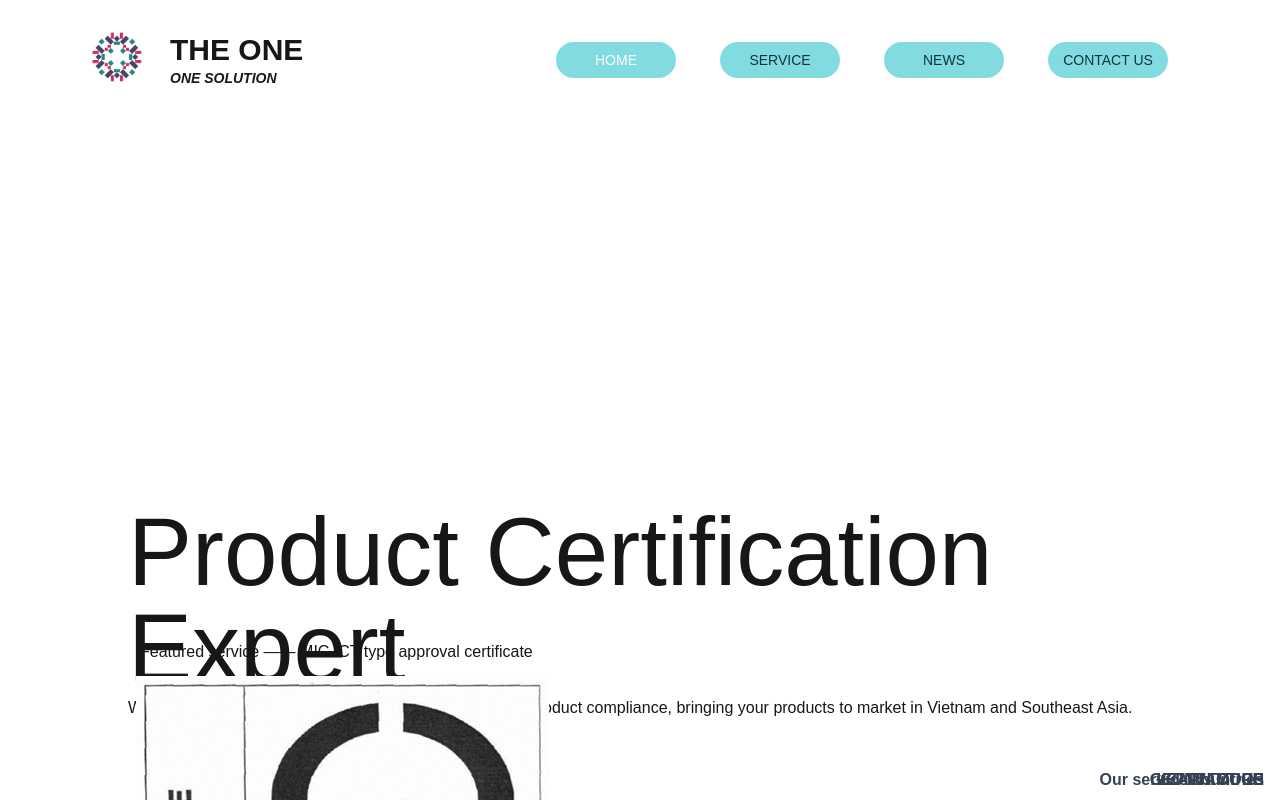
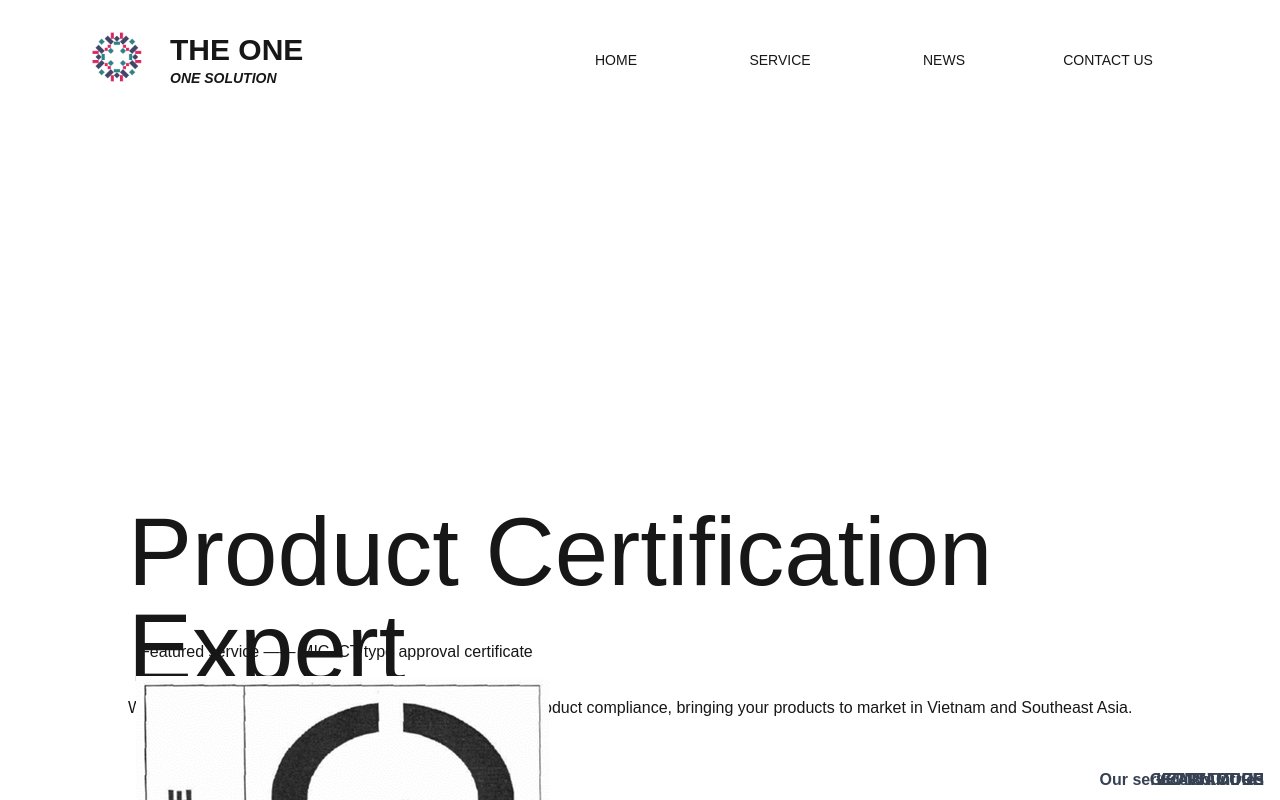
Before and after one commit to DannyTan8x/theonegmavn, a Next.js app: page / in a window 1280 px wide. Shown: the top 800 px of the page. Built offline with nearby package versions, Linux system fonts and the light colour scheme.

Commit message:
test bug 3

```diff
--- a/app/globals.scss
+++ b/app/globals.scss
@@ -2,7 +2,7 @@
 @tailwind base;
 @tailwind components;
 @tailwind utilities;
-@import "@/styles/Navbar";
+// @import "@/styles/Navbar";
 // @import "@/styles/pages";
 
 :root {
```
